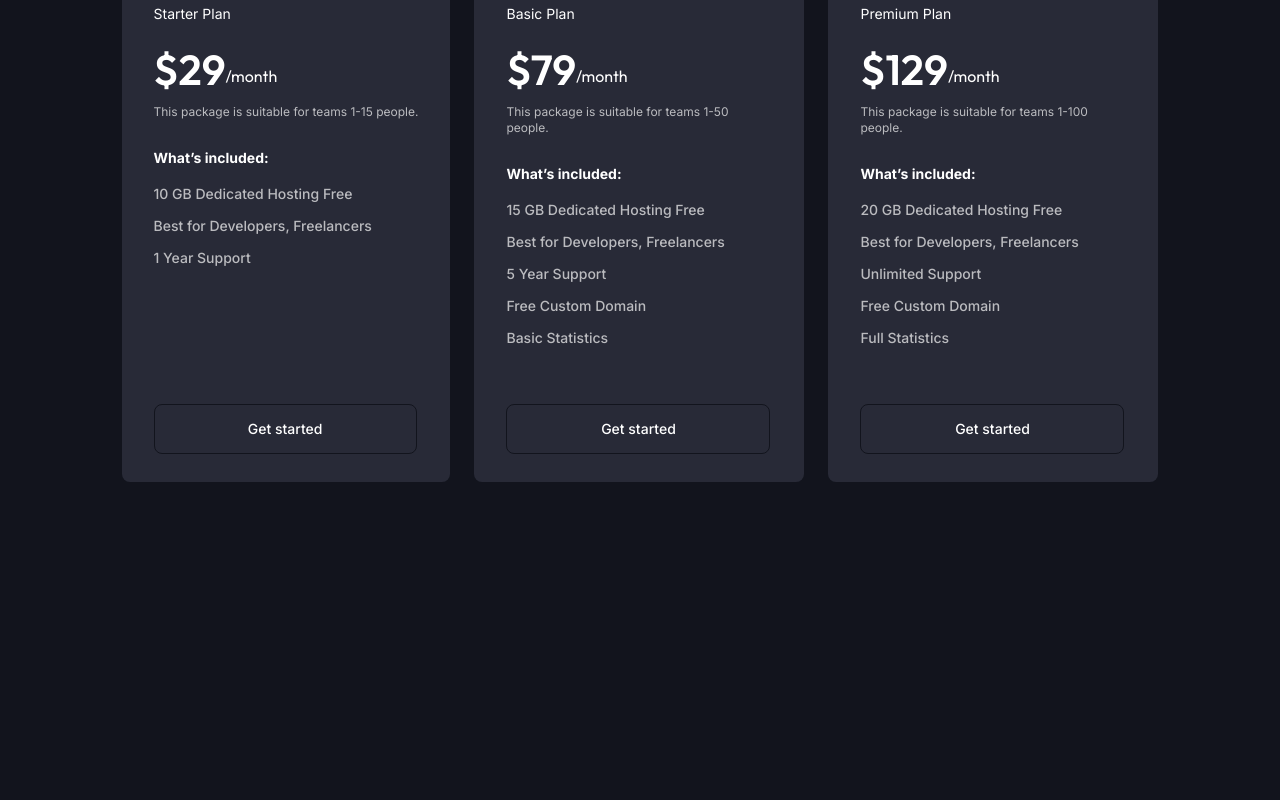
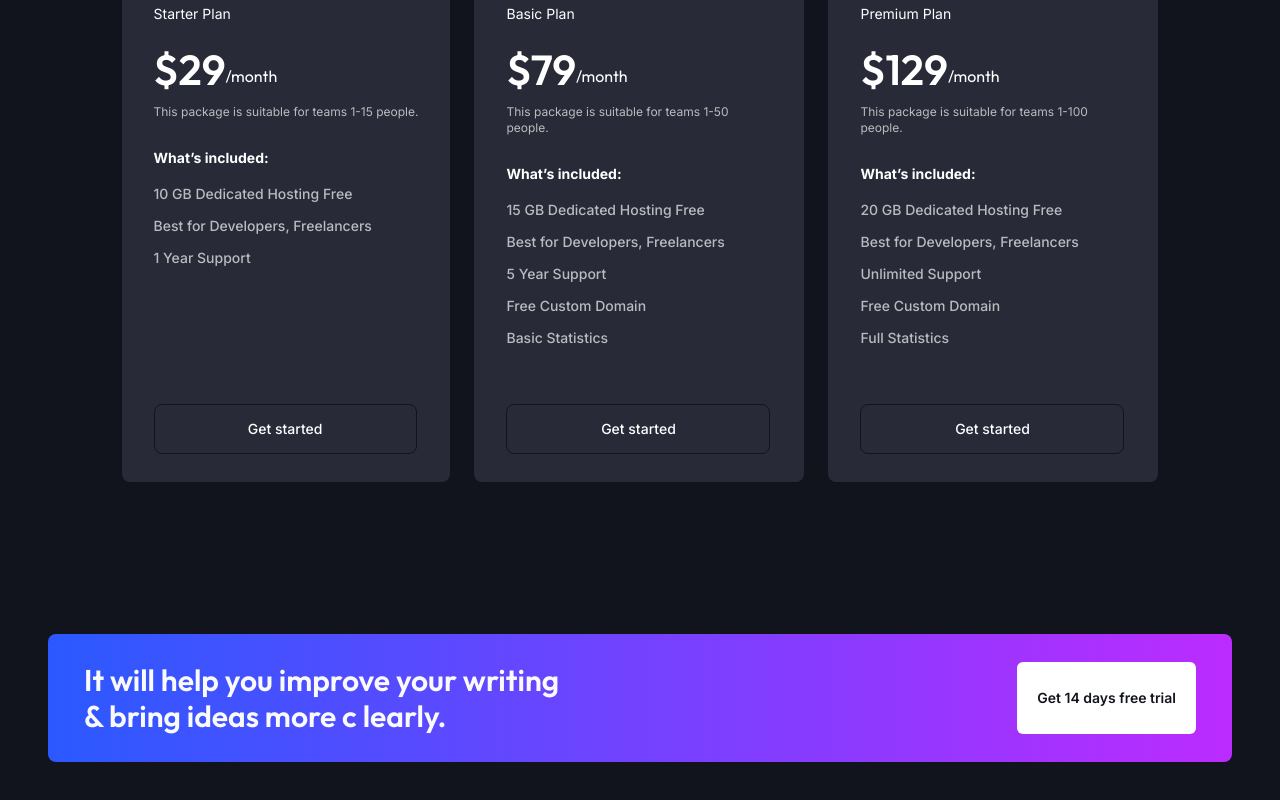
Before and after one commit to Mehedi-Hasan0/hotch-potch, a Next.js app: page / in a window 1280 px wide. Shown: the part 4704-5504 px from the top of the page. Before the commit the page ends 5242 px from the top, so only its background shows below. Built offline with nearby package versions, Linux system fonts and the light colour scheme.

Commit message:
[ADD] Trial section added

```diff
--- a/src/app/globals.css
+++ b/src/app/globals.css
@@ -123,6 +123,9 @@
   .sub-heading {
     @apply text-3xl md:text-2xl lg:text-3xl xl:text-[2.625rem] font-semibold;
   }
+  .cta-heading {
+    @apply text-3xl md:text-2xl lg:text-3xl xl:text-4xl font-semibold;
+  }
   .title-heading {
     @apply text-sm md:text-base lg:text-lg xl:text-xl 2xl:text-2xl;
   }
--- a/src/app/layout.tsx
+++ b/src/app/layout.tsx
@@ -3,6 +3,7 @@ import { Inter, Outfit } from "next/font/google";
 import "./globals.css";
 import ScrollProvider from "./_scrollProvider";
 import Header from "@/components/shared/header/Header";
+import Footer from "@/components/shared/footer/Footer";
 
 const inter = Inter({ subsets: ["latin"], variable: "--font-inter" });
 
@@ -28,6 +29,7 @@ export default function RootLayout({
         <ScrollProvider>
           <Header />
           {children}
+          <Footer />
         </ScrollProvider>
       </body>
     </html>
--- /dev/null
+++ b/src/components/shared/footer/Footer.tsx
@@ -0,0 +1,9 @@
+import TrialCta from "./TrialCta";
+
+export default function Footer() {
+  return (
+    <div className="section-padding main-container flex flex-col gap-8 md:gap-10 lg:gap-12 xl:gap-16 pb-6 md:pb-8 lg:pb-12 xl:pb-14">
+      <TrialCta />
+    </div>
+  );
+}
--- /dev/null
+++ b/src/components/shared/footer/TrialCta.tsx
@@ -0,0 +1,16 @@
+export default function TrialCta() {
+  return (
+    <div className="w-full rounded-lg primary-gradient">
+      <div className="flex flex-col sm:flex-row justify-between gap-4 md:gap-6 lg:gap-8 xl:gap-10 px-5 py-5 sm:px-6 sm:py-5 md:px-7 md:py-6 lg:px-9 lg:py-7 2xl:px-12 2xl:py-8">
+        <h3 className="text-lg md:text-xl lg:text-2xl xl:text-3xl 2xl:text-4xl text-secondary font-semibold">
+          It will help you improve your writing <br /> & bring ideas more c
+          learly.
+        </h3>
+
+        <button className="px-3 py-2.5 lg:px-4 lg:py-3.5 xl:px-5 xl:py-[18px] bg-white rounded-md text-primary link-text font-semibold">
+          Get 14 days free trial
+        </button>
+      </div>
+    </div>
+  );
+}
```
